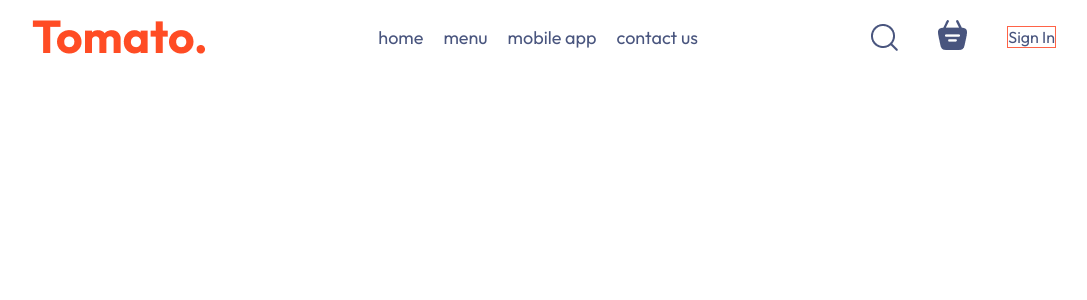
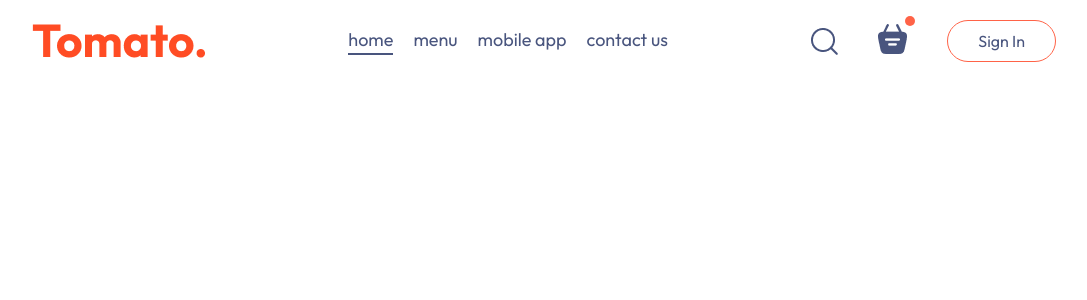
Before and after one commit to sanilal/Food-Delivery-App-Using-React-JS, a React (Vite) app in the folder frontend/: page / in a window 1280 px wide. Shown: the top 300 px of the page, without its empty margins (96-1183 px from the left). Built offline with nearby package versions, Linux system fonts and the light colour scheme.

Commit message:
navbar created

```diff
--- a/frontend/src/components/Navbar/Navbar.css
+++ b/frontend/src/components/Navbar/Navbar.css
@@ -24,4 +24,30 @@
     font-size: 16px;
     color: #49557e;
     border: 1px solid tomato;
+    padding: 10px 30px;
+    border-radius: 50px;
+    cursor: pointer;
+    transition: .3s;
 }
+.navbar button:hover {
+    background-color: #fff4f2;
+}
+.navbar-menu li {
+    cursor: pointer;
+}
+.navbar-menu li.active {
+    padding-bottom: 2px;
+    border-bottom: 2px solid #49557e;
+}
+.navbar-search-icon {
+    position: relative;
+}
+.navbar-search-icon .dot {
+    position: absolute;
+    min-width: 10px;
+    min-height: 10px;
+    background-color: tomato;
+    border-radius: 5px;
+    top: -8px;
+    right: -8px;
+}
--- a/frontend/src/components/Navbar/Navbar.jsx
+++ b/frontend/src/components/Navbar/Navbar.jsx
@@ -1,16 +1,17 @@
-import React from 'react'
+import React, { useState } from 'react'
 import './Navbar.css'
 import { assets } from '../../assets/assets'
 
 const Navbar = () => {
+    const [menu, setMenu] = useState("home")
   return (
     <div className='navbar'>
         <img src={assets.logo} className='logo' alt="" />
         <ul className="navbar-menu">
-            <li>home</li>
-            <li>menu</li>
-            <li>mobile app</li>
-            <li>contact us</li>
+            <li onClick={()=>setMenu('home')} className={menu ==='home' ? 'active' : ''}>home</li>
+            <li onClick={()=>setMenu('menu')} className={menu ==='menu' ? 'active' : ''}>menu</li>
+            <li onClick={()=>setMenu('mobile-app')} className={menu ==='mobile-app' ? 'active' : ''}>mobile app</li>
+            <li onClick={()=>setMenu('contact-us')} className={menu ==='contact-us' ? 'active' : ''}>contact us</li>
         </ul>
         <div className="navbar-right">
             <img src={assets.search_icon} alt="" />
```
